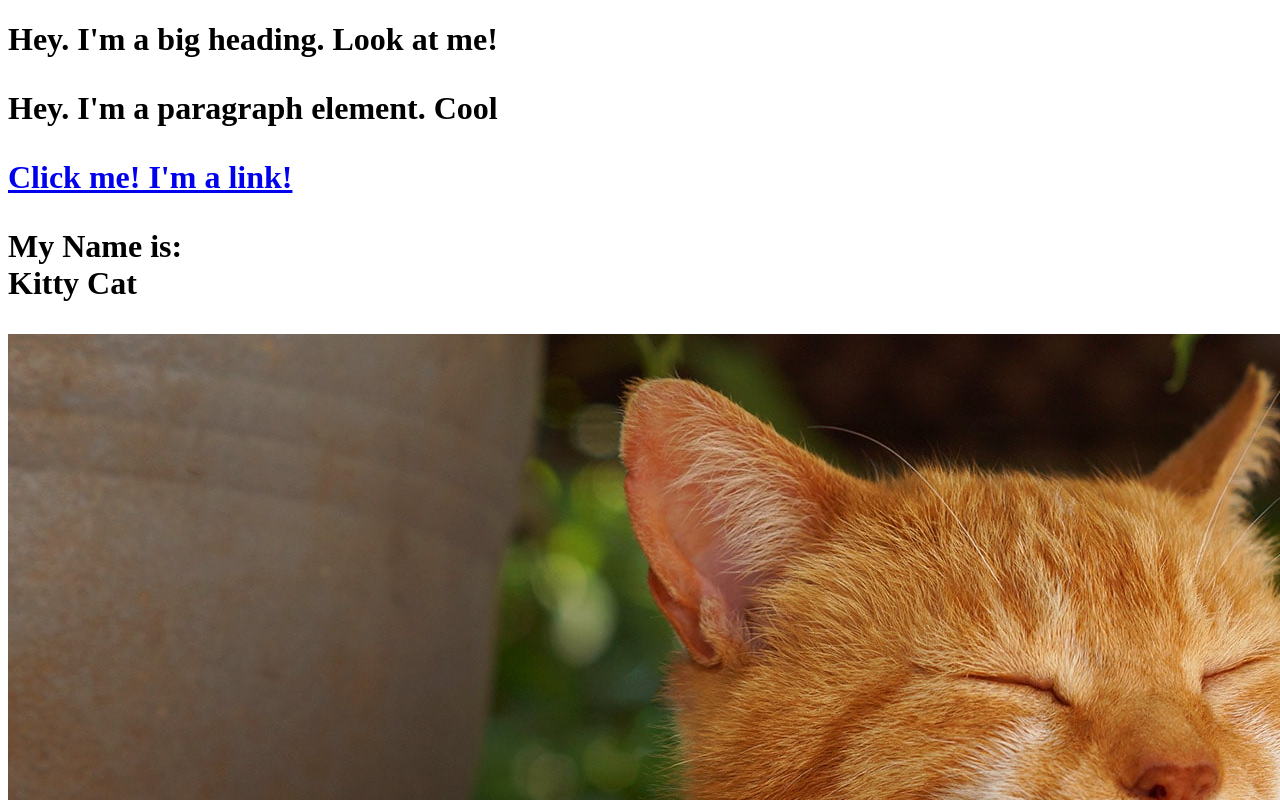
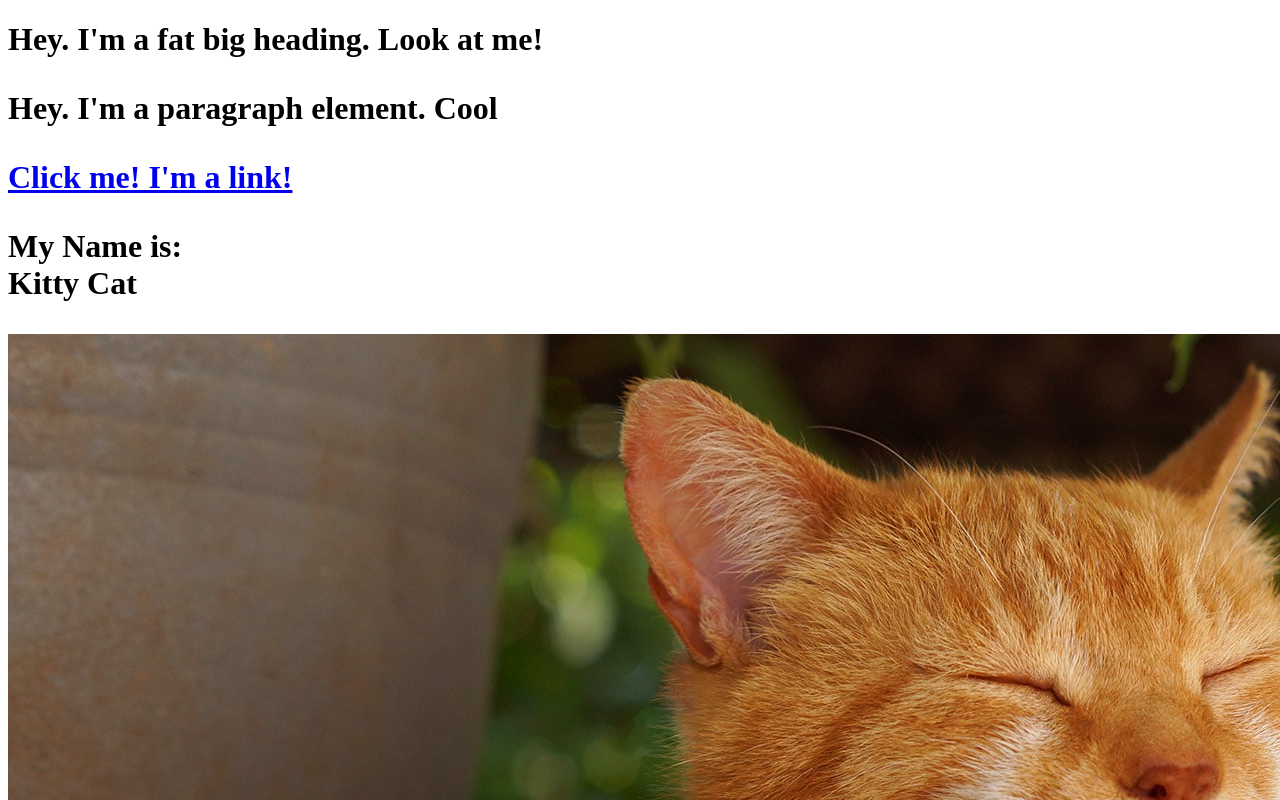
Before and after one commit to jebiick/cartoon-hero, a plain HTML site: page Test.html in a window 1280 px wide. Shown: the top 800 px of the page. Drawn offline with Linux system fonts and the light colour scheme.

Commit message:
added 'fat'

```diff
--- a/Test.html
+++ b/Test.html
@@ -4,7 +4,7 @@
 	<title>Test page</title>
 </head>
 <body>
-<h1>Hey. I'm a big heading. Look at me!</h>
+<h1>Hey. I'm a fat big heading. Look at me!</h>
 <p>Hey. I'm a <b>paragraph</b> element. Cool </p>
 <a href="https://google.com" target="_blank" title="Let's go to Google">Click me! I'm a link!</a>
 <p>My Name is: <br>
```
